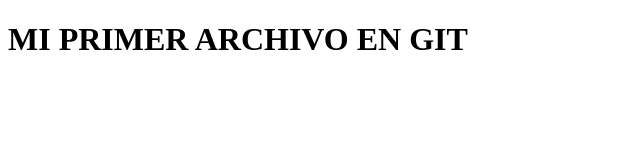
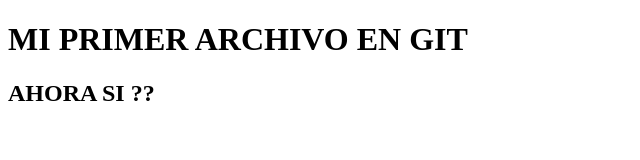
Before and after one commit to DarioCeballoss/Prueba-Git, a plain HTML site: page index.html in a window 1280 px wide. Shown: the whole page, without its empty margins (0-640 px from the left). Drawn offline with Linux system fonts and the light colour scheme.

Commit message:
Update index.html

```diff
--- a/index.html
+++ b/index.html
@@ -8,5 +8,6 @@
 </head>
 <body>
     <h1>  MI PRIMER ARCHIVO EN GIT </h1>
+    <h2> AHORA SI ??  </h2>
 </body>
 </html>
```
